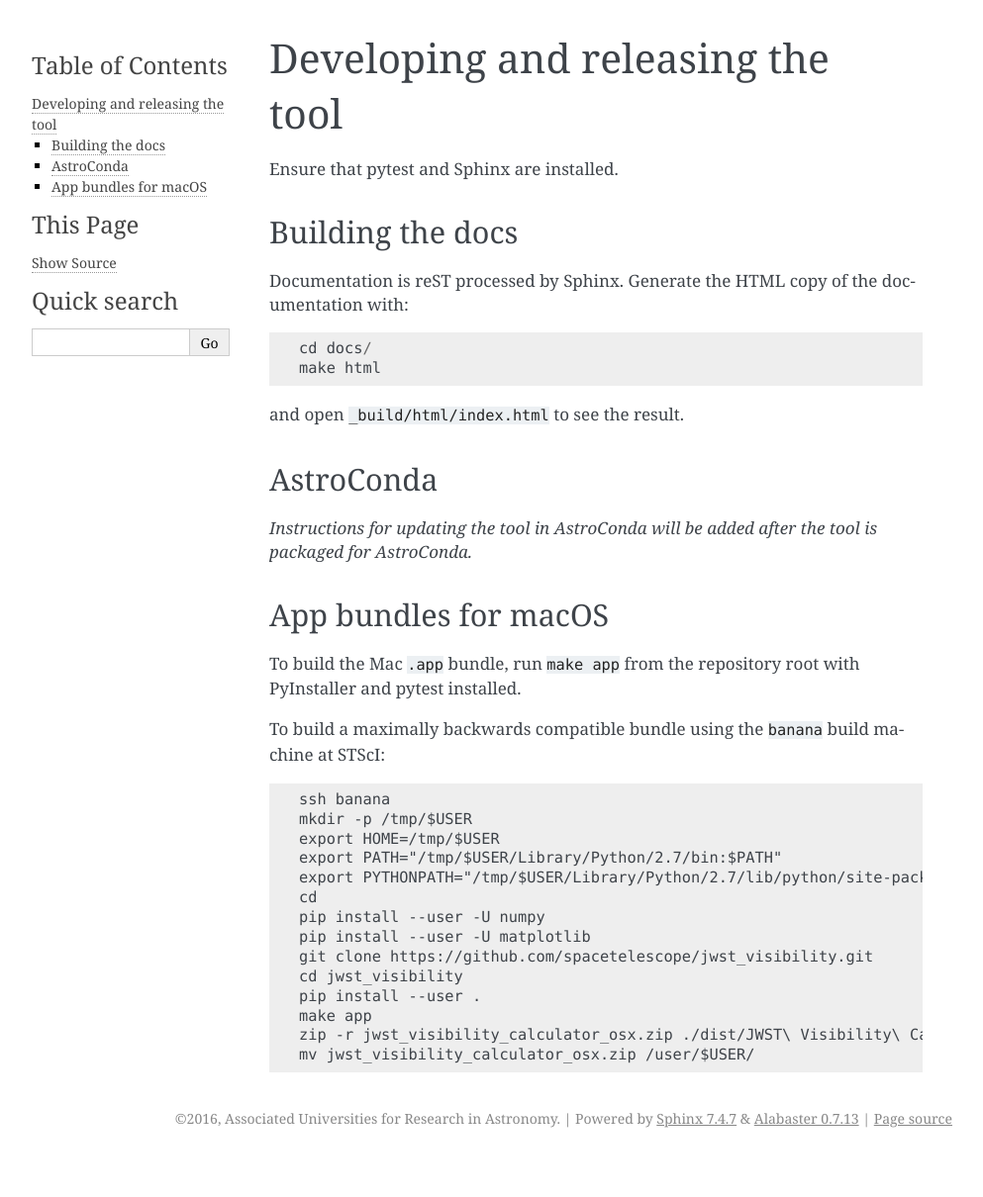
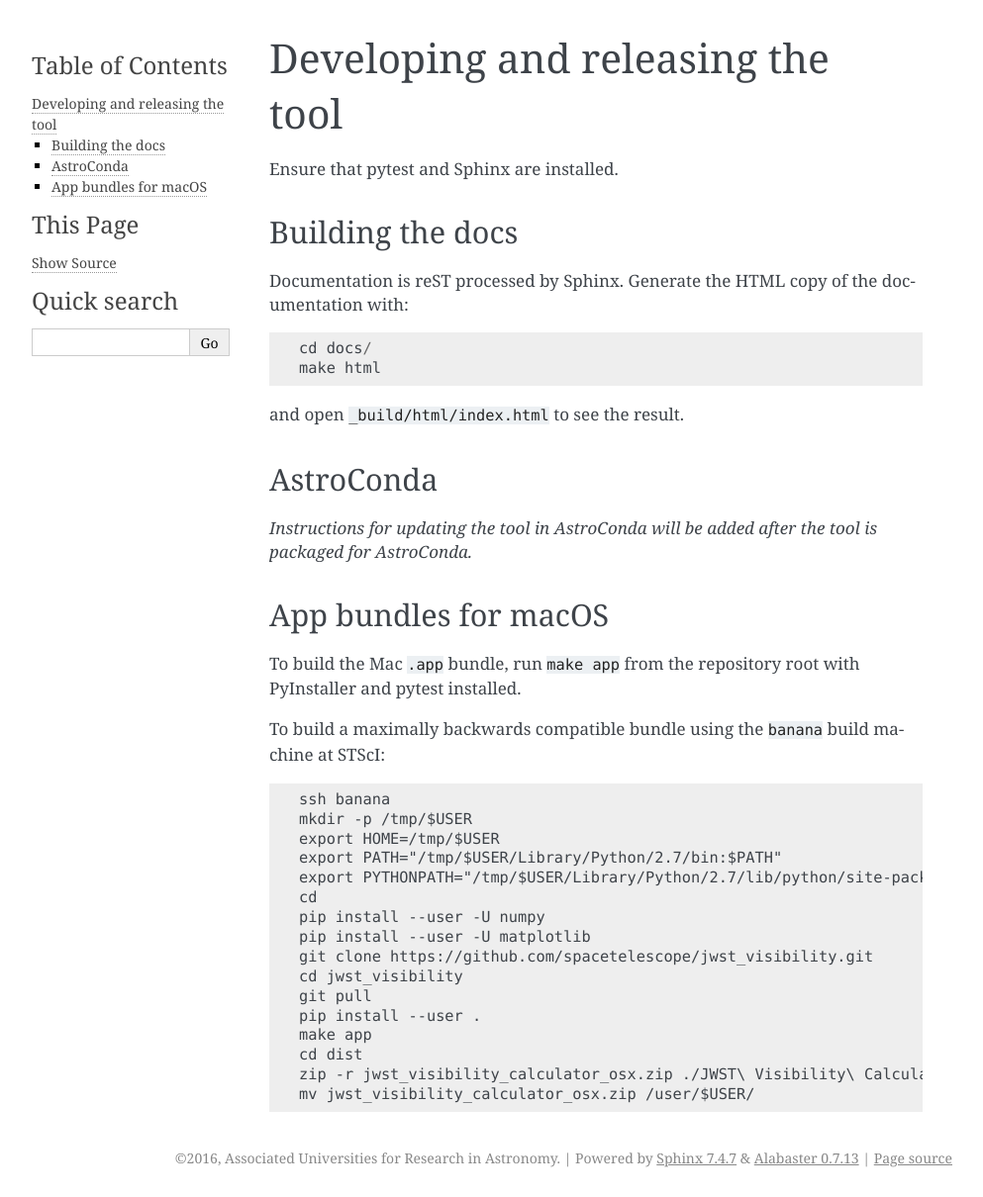
Before and after one commit to spacetelescope/jwst_coronagraph_visibility, a Sphinx documentation site: the page built from docs/development.rst, in a window 1280 px wide. Shown: the whole page at 99% size, without its empty margins (148-1141 px from the left). Built offline with Sphinx 7.4.7, drawn with Linux system fonts in a browser that asks for light colours; before the commit the page ends 1170 px from its top, so only the background shows below that.

Commit message:
Renumber figures, minor development.rst edits

```diff
--- a/docs/development.rst
+++ b/docs/development.rst
@@ -36,7 +36,9 @@
    pip install --user -U matplotlib
    git clone https://github.com/spacetelescope/jwst_visibility.git
    cd jwst_visibility
+   git pull
    pip install --user .
    make app
-   zip -r jwst_visibility_calculator_osx.zip ./dist/JWST\ Visibility\ Calculator.app/
+   cd dist
+   zip -r jwst_visibility_calculator_osx.zip ./JWST\ Visibility\ Calculator.app/
    mv jwst_visibility_calculator_osx.zip /user/$USER/
```
Also changed, not shown: docs/index.rst (+15 -15 lines).
